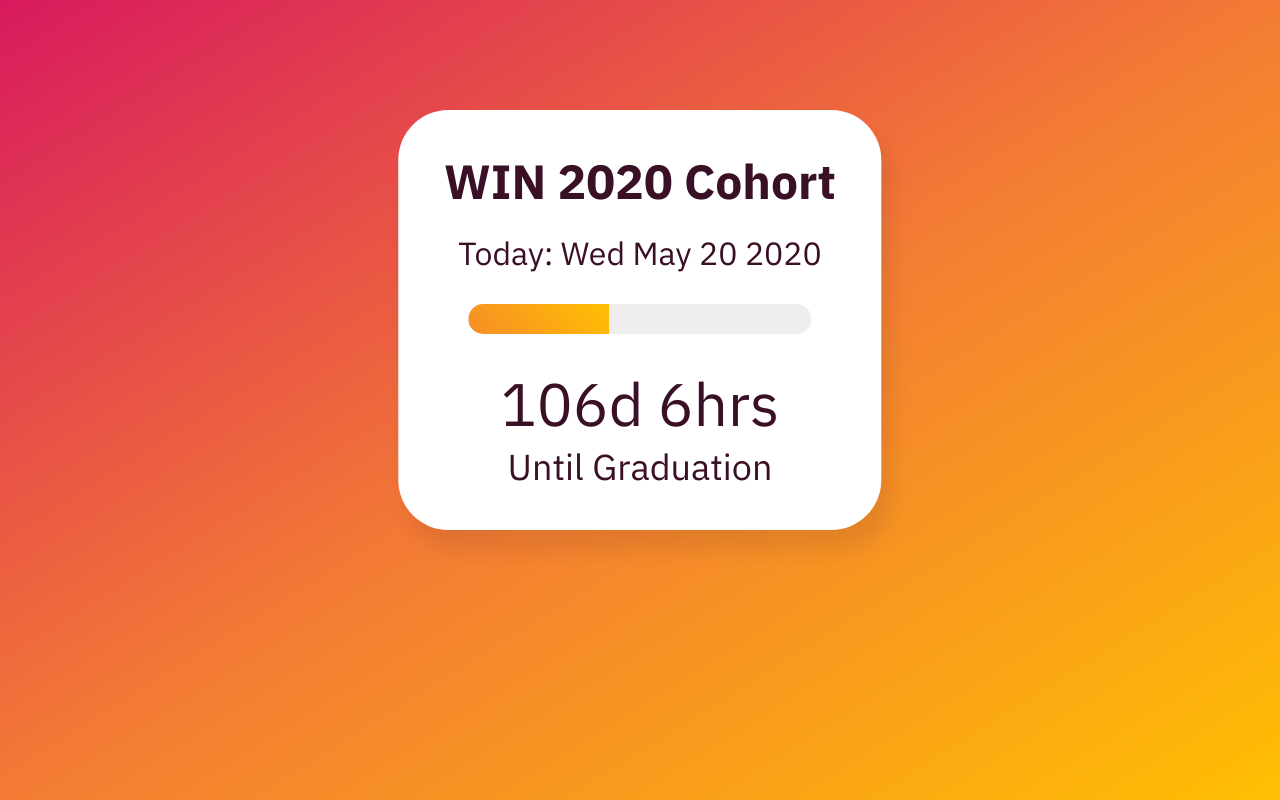
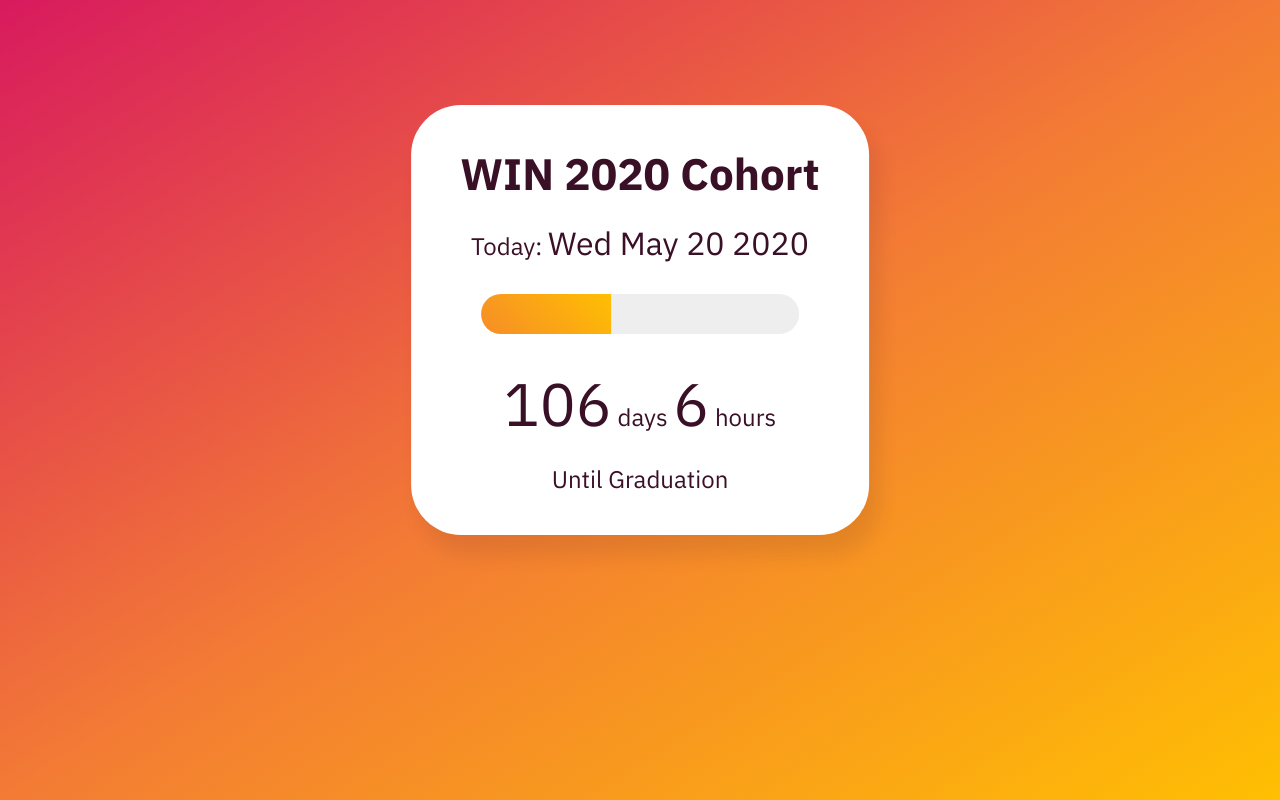
Before and after one commit to hectarek/WIN_Countdown, a plain HTML site: page index.html in a window 1280 px wide. Drawn offline with Linux system fonts and the light colour scheme.

Commit message:
fixed width for smaller devices

```diff
--- a/index.html
+++ b/index.html
@@ -18,7 +18,13 @@
                 <div id="progress"></div>
             </div>
 
-            <h3 id="days">0</h3>
+            <h3 class="days">
+                <span id="day-num">0</span>
+                days
+                <span id=hour-num>0</span>
+                hours
+            </h3>
+
             <h3>Until Graduation</h3>
         </div>
     </div>
--- a/script.js
+++ b/script.js
@@ -24,12 +24,15 @@ var x = setInterval(() => {
     // var seconds = Math.floor((timeLeft % (1000 * 60)) / 1000);
 
     var dateElement = document.getElementById("date")
-    var daysElement = document.getElementById("days")
+    var daysElement = document.getElementById("day-num")
+    var daysHourElement = document.getElementById("hour-num")
     var progress = document.getElementById("progress")
 
     dateElement.textContent = currentDate.toDateString();
 
-    daysElement.textContent = days + "d " + hours + "hrs ";
+    daysElement.textContent = days;
+
+    daysHourElement.textContent = hours
 
     progress.style.width = percentCompleted + "%"
 
--- a/style.css
+++ b/style.css
@@ -11,17 +11,17 @@ body {
 }
 
 h1 {
-    font-size: 48px;
+    font-size: 44px;
 }
 
 h2 {
-    font-size: 32px;
+    font-size: 24px;
     margin: 20px;
     font-weight: 400;
 }
 
 h3 {
-    font-size: 36px;
+    font-size: 24px;
     font-weight: 400;
 }
 
@@ -46,13 +46,13 @@ h3 {
 
 .progress-bar  {
     background-color: #EEE;
-    height: 30px;
+    height: 40px;
     margin: 30px;
     border-radius: 50px;
 }
 
 #progress {
-    height: 30px;
+    height: 40px;
     border-radius: 50px 0px 0px 50px;
     background: -webkit-linear-gradient(45deg,rgba(243, 123, 53, 1) 0%, rgba(255, 191, 2, 1) 33%, rgba(243, 123, 53, 1) 66%, rgba(255, 191, 2, 1) 100%);
     background: linear-gradient(45deg,rgba(243, 123, 53, 1) 0%, rgba(255, 191, 2, 1) 33%, rgba(243, 123, 53, 1) 66%, rgba(255, 191, 2, 1) 100%);
@@ -72,10 +72,21 @@ h3 {
     100% { background-position: 15% 100%; }
   }
 
-#days {
+#date {
+    font-size: 32px;
+}
+
+.days {
+    margin: 20px;
+}
+
+#day-num {
     font-size: 60px;
 }
 
+#hour-num {
+    font-size: 60px;
+}
 
 @media screen and (max-width: 630px) {
 
@@ -95,6 +106,10 @@ h3 {
         font-size: 36px;
     }
 
+    .main-content {
+        width: 80%;
+    }
+
     .progress-bar {
         margin: 10px 0px;
     }
```
